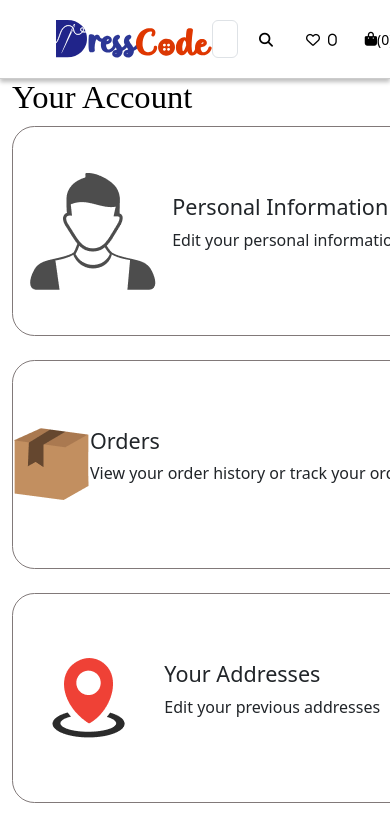
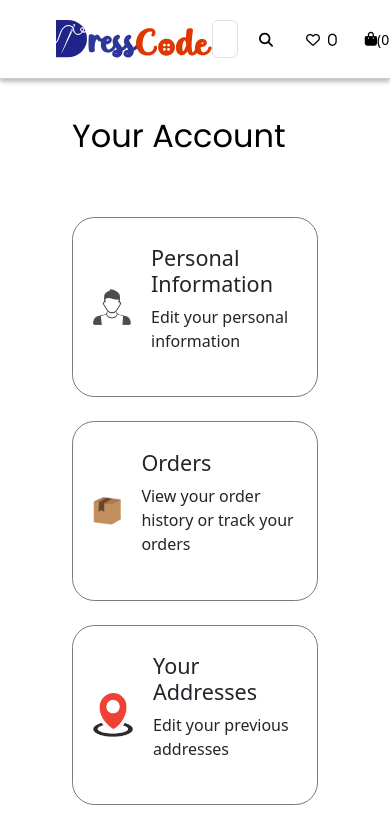
Before and after one commit to Lexodd-Hypernova/dresscode-ecom-, a React (Vite) app: page /account-info in a window 390 px wide. Shown: the top 825 px of the page. Built offline with nearby package versions, Linux system fonts and the light colour scheme; no server answers; sample sign-in values are in the browser's storage.

Commit message:
your account, your address screen laptop devices responsived

```diff
--- a/src/pages/YourAccount.jsx
+++ b/src/pages/YourAccount.jsx
@@ -46,13 +46,16 @@ const YourAccount = () => {
     history("/your-orders")
   }
   return (
-    <div className="container">
+
+
+    <div className="your-account-screen">
+      <div className="container-fluid">
         <span className="your-account">Your Account</span>
         <div className="row" style={{ display: 'flex', alignContent: 'center', justifyContent: 'space-between' }}>
           <div className="col-lg-4 col-md-6 col-sm-12 mb-4">
             <div className=" info-card" onClick={goToUserInfo} data-bs-toggle="modal"
               data-bs-target="#infoModal">
-            <div>
+              <div className="acc-icons">
                 <img src="/images/accountInfo/boy-icon 1.png" alt="" />
               </div>
               <div>
@@ -62,8 +65,8 @@ const YourAccount = () => {
             </div>
           </div>
           <div className="col-lg-4 col-md-6 col-sm-12 mb-4" onClick={goToOrders}>
-          <div className=" info-card">
-            <div>
+            <div className="info-card">
+              <div className="acc-icons">
                 <img src="/images/accountInfo/Group 483.png" alt="" />
               </div>
               <div>
@@ -74,7 +77,7 @@ const YourAccount = () => {
           </div>
           <div className="col-lg-4 col-md-6 col-sm-12 mb-4" onClick={goToAddress} >
             <div className=" info-card" >
-            <div>
+              <div className="acc-icons">
                 <img src="/images/accountInfo/address-icon 1.png" alt="" />
               </div>
               <div>
@@ -84,8 +87,8 @@ const YourAccount = () => {
             </div>
           </div>
           <div className="col-lg-4 col-md-6 col-sm-12 mb-4">
-          <div className=" info-card">
-            <div>
+            <div className="info-card">
+              <div className="acc-icons">
                 <img src="/images/accountInfo/helpdesk-icon 1.png" alt="" />
               </div>
               <div>
@@ -100,6 +103,7 @@ const YourAccount = () => {
         />
 
       </div>
+    </div>
   );
 };
 
--- a/src/pages/YourAddress.jsx
+++ b/src/pages/YourAddress.jsx
@@ -40,8 +40,8 @@ const useStyles = makeStyles((theme) => ({
     height: "auto",
   },
   addButton: {
-    position: "fixed",
-    bottom: theme.spacing(2),
+    position: "absolute",
+    // bottom: theme.spacing(2),
     right: theme.spacing(2),
   },
 }));
@@ -277,7 +277,7 @@ const YourAddress = () => {
 
     <>
 
-      <div style={{ background: "#EFF4FD", height: "100vh" }}>
+      <div className="address-screen">
         <div>
           <div
             style={{
@@ -296,11 +296,11 @@ const YourAddress = () => {
         <div className="container-fluid">
           <div className="row">
             <div className="col-lg-4 col-md-6 mb-4">
-              <div className="address-card rounded" style={{ height: '85%', }}>
+              <div className="address-card rounded">
                 <IconButton
                   className="add-address-icon"
                   onClick={handleAddAddress}
-                  style={{ marginTop: '70%' }}
+
                 >
                   <FontAwesomeIcon icon={faPlus} />
                   <h4
--- a/src/pages/pages-styles/YourAccount.styles.css
+++ b/src/pages/pages-styles/YourAccount.styles.css
@@ -1,7 +1,11 @@
+.your-account-screen {
+    padding: 0 120px;
+}
+
 .info-card {
     border-radius: 22.388px;
     border: 0.509px solid #817979;
-    width: 408.285px;
+    /* width: 408.285px; */
     height: 209.632px;
     flex-shrink: 0;
     display: flex;
@@ -11,15 +15,39 @@
     padding: 0px;
     cursor: pointer;
 }
-.container{
-    background-color: white;
+
+.your-account {
+    color: #000;
+    font-family: 'Poppins';
+    font-size: 32px;
+    font-weight: lighter;
+    line-height: 43px;
+    text-transform: capitalize;
+    margin-top: 35px;
+    margin-bottom: 60px;
+    display: inline-block;
 }
-.your-account{
-    color: #000;
-font-family: Satoshi;
-font-size: 32.564px;
-font-style: normal;
-font-weight: lighter;
-line-height: normal;
-text-transform: capitalize;
+
+
+@media only screen and (max-width: 1600px) {
+    .your-account-screen {
+        padding: 0 60px;
+    }
+
+    .acc-icons {
+        width: 60px;
+    }
+
+    .acc-icons img {
+        width: 100%;
+    }
+
+    .info-card {
+        height: 180px;
+        gap: 20px;
+        padding: 20px;
+    }
+
+    .info-card h4 {}
+
 }
--- a/src/pages/pages-styles/yourAddress.styles.css
+++ b/src/pages/pages-styles/yourAddress.styles.css
@@ -15,7 +15,7 @@
 } */
 .address-card {
   height: auto;
-    width: 300px;
+  /* width: 300px; */
   border: 2px dotted black;
   background: white;
   display: flex;
@@ -32,11 +32,14 @@
 
 .address-card p {
   margin: 5px 0;
-    color: #555; /* Adjust text color for readability */
+  color: #555;
+  /* Adjust text color for readability */
 }
-  .add-address-icon{
+
+.add-address-icon {
   margin-top: 80%;
 }
-  body{
-    background: #EFF4FD;
+
+.address-screen {
+  overflow: hidden;
 }
```
Lines whose indentation alone changed are shown as unchanged.
